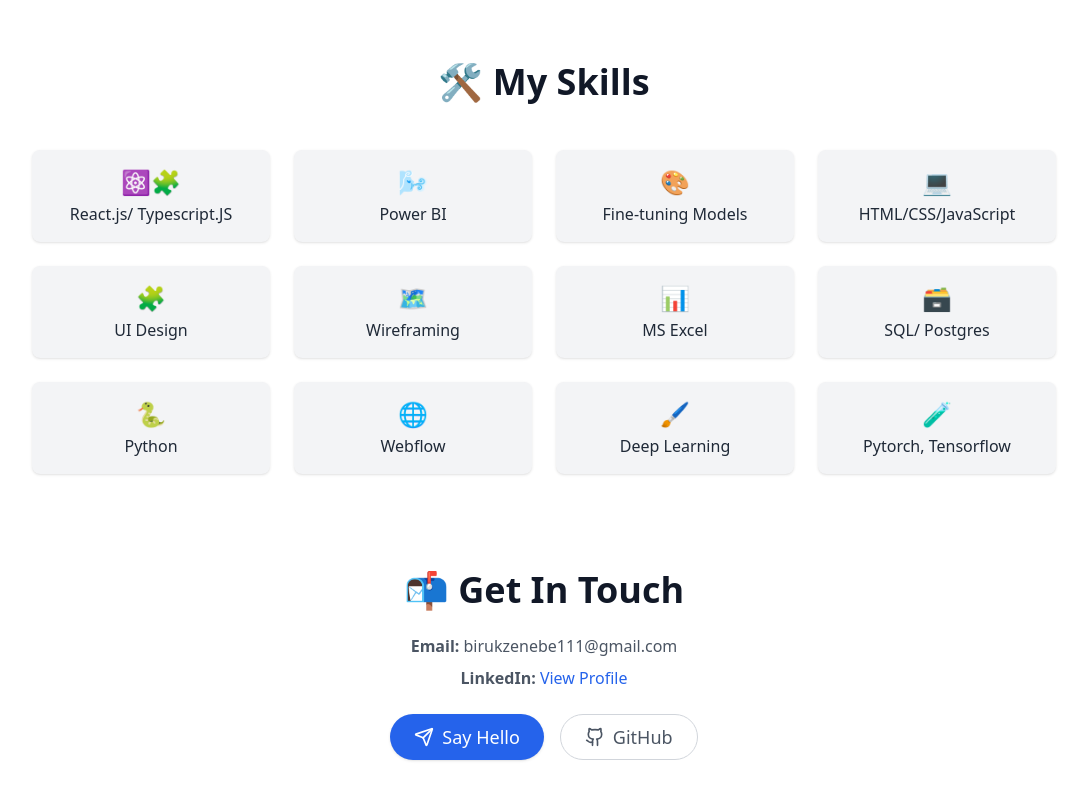
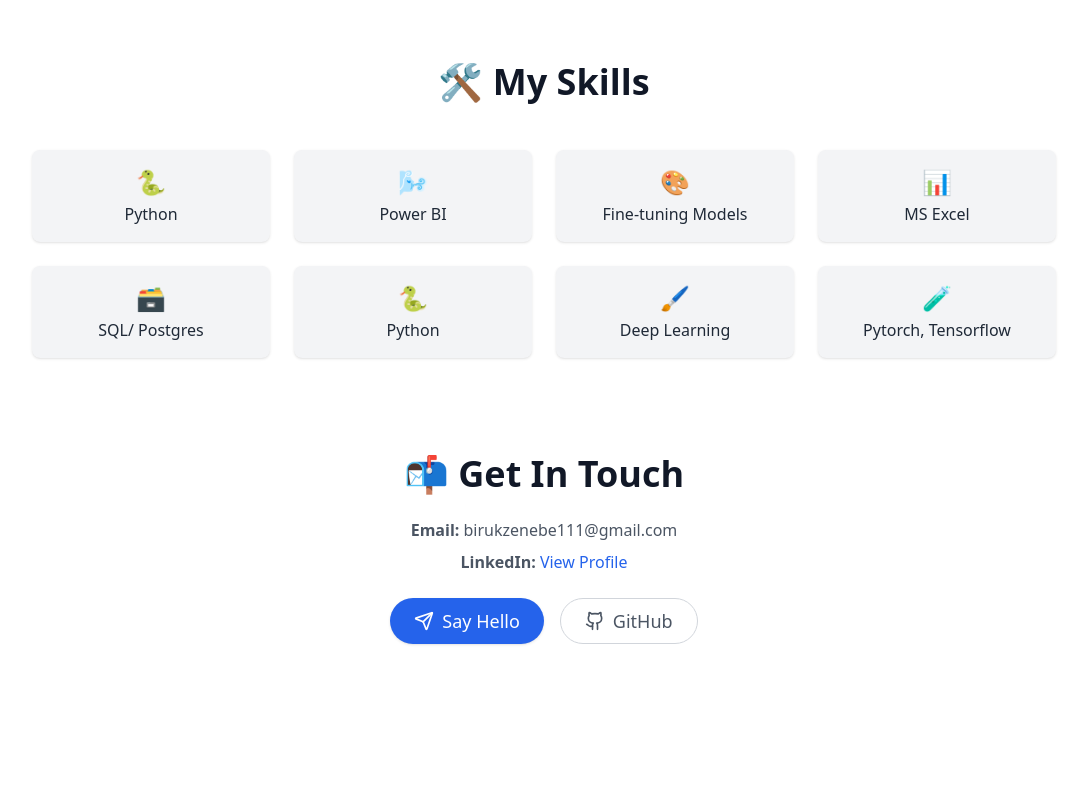
Before and after one commit to BirukZenebe1/Portofolio, a React (Create React App) app: page / in a window 1280 px wide. Shown: the part 2902-3702 px from the top of the page, without its empty margins (96-1183 px from the left). After the commit the page ends 3610 px from the top, so only its background shows below. Built offline with nearby package versions, Linux system fonts and the light colour scheme.

Commit message:
Refactor skills and icons in Portfolio component
Removed several skills and their corresponding icons from the skills list.

```diff
--- a/src/Portfolio.jsx
+++ b/src/Portfolio.jsx
@@ -48,31 +48,22 @@
   ];
 
   const skills = [
-    "React.js/ Typescript.JS",
+    "Python",
     "Power BI",
     "Fine-tuning Models",
-    "HTML/CSS/JavaScript",
-    "UI Design",
-    "Wireframing",
     "MS Excel",
     "SQL/ Postgres",
     "Python",
-    "Webflow",
     "Deep Learning",
     "Pytorch, Tensorflow",
   ];
 
   const skillIcons = {
-    "React.js/ Typescript.JS": "⚛️🧩",
+    "Python": "🐍",
     "Power BI": "🌬️",
     "Fine-tuning Models": "🎨",
-    "HTML/CSS/JavaScript": "💻",
-    "UI Design": "🧩",
-    Wireframing: "🗺️",
     "MS Excel": "📊",
     "SQL/ Postgres": "🗃️",
-    "Python": "🐍",
-    "Webflow": "🌐",
     "Deep Learning": "🖌️",
     "Pytorch, Tensorflow": "🧪",
   };
```
